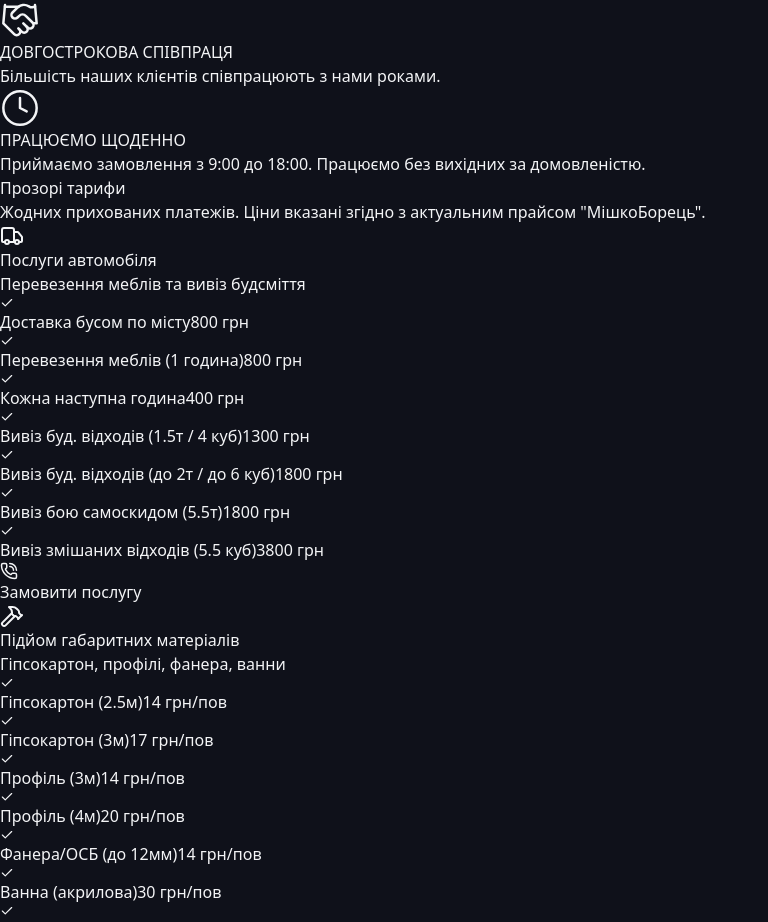
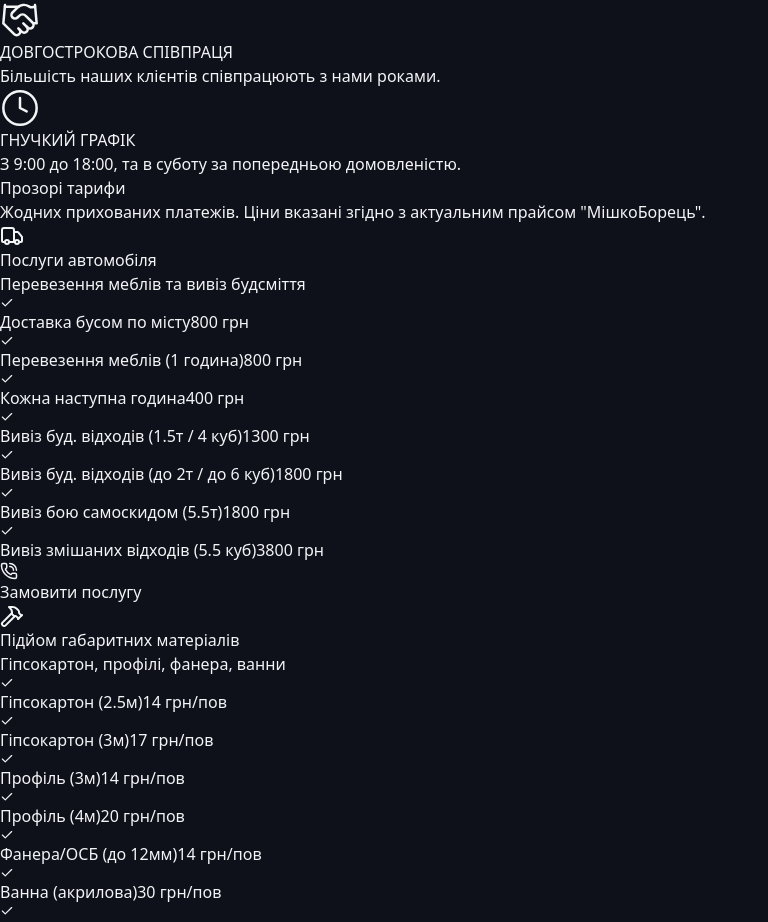
Before and after one commit to fiyzech/mishkoborci, a React (Vite) app: page / in a window 1280 px wide. Shown: the part 1266-2188 px from the top of the page, without its empty margins (0-768 px from the left). Built offline with nearby package versions, Linux system fonts and the light colour scheme.

Commit message:
edited text in benefits

```diff
--- a/src/components/Benefits.tsx
+++ b/src/components/Benefits.tsx
@@ -22,8 +22,8 @@ const BENEFITS = [
   },
   {
     icon: Clock, // Іконка годинника для "Працюємо щоденно"
-    title: "ПРАЦЮЄМО ЩОДЕННО",
-    description: "Приймаємо замовлення з 9:00 до 18:00. Працюємо без вихідних за домовленістю."
+    title: "ГНУЧКИЙ ГРАФІК",
+    description: "З 9:00 до 18:00, та в суботу за попередньою домовленістю."
   }
 ];
 
```
